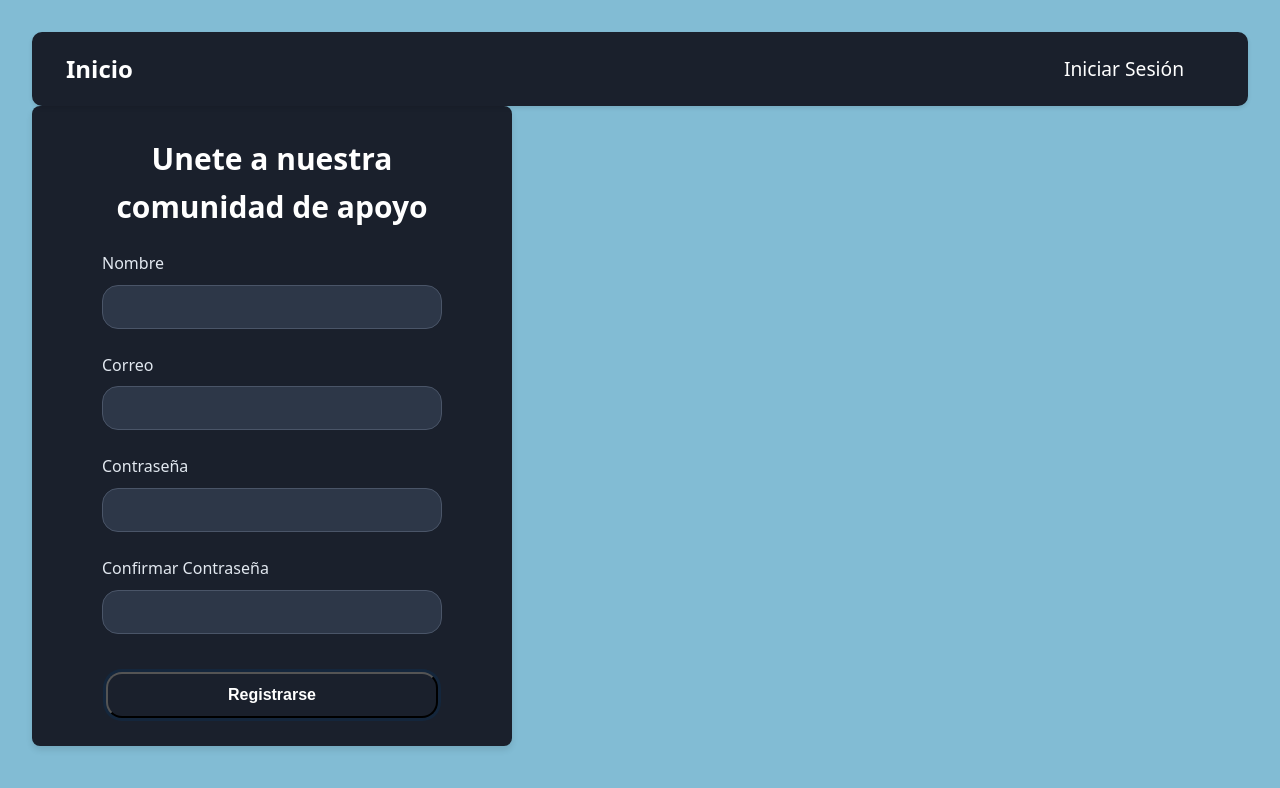
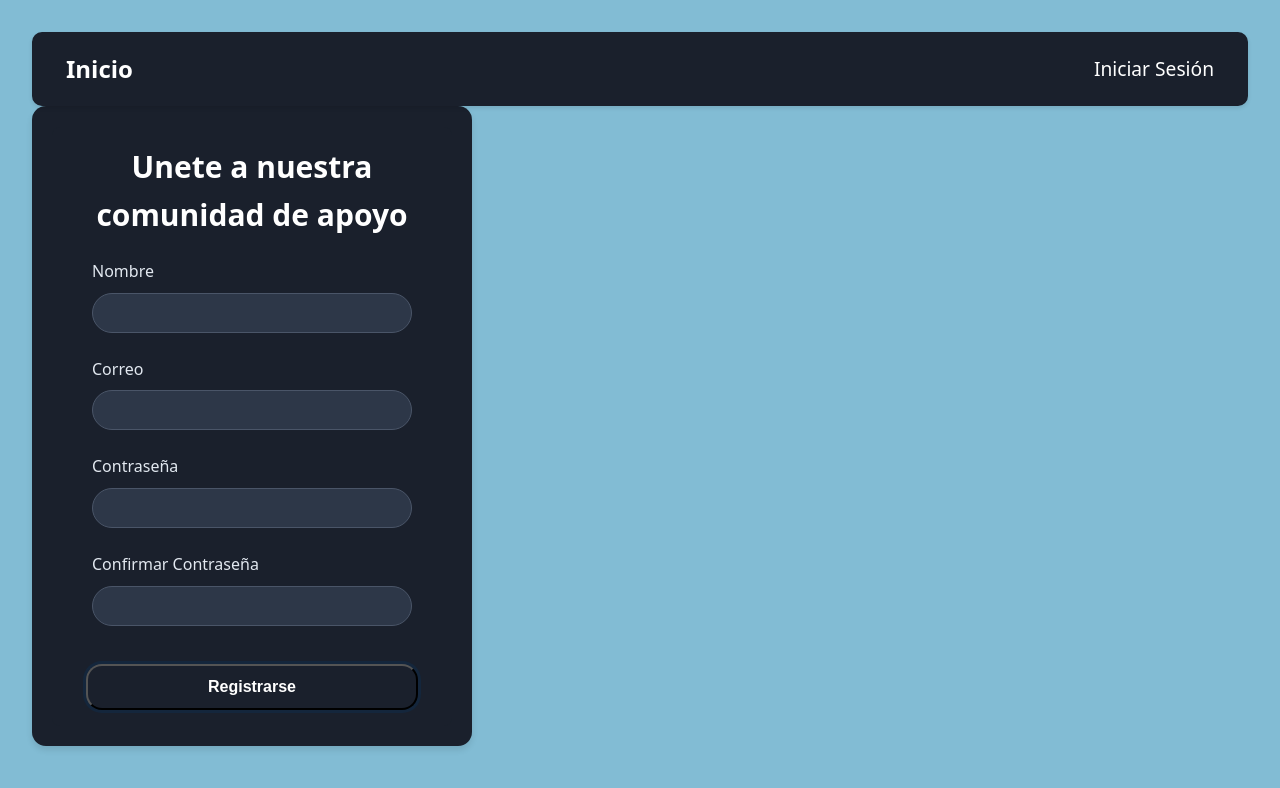
Before and after one commit to IsaacNw321/frontend-chat-ts, a React (Vite) app: page /register in a window 1280 px wide. Shown: the top 788 px of the page. Built offline with nearby package versions, Linux system fonts and the light colour scheme; no server answers.

Commit message:
fix: styles in logincontainer and nav li

```diff
--- a/src/components/Nav.tsx
+++ b/src/components/Nav.tsx
@@ -29,8 +29,8 @@ function Navigation() {
         <span></span>
       </button>
       <ul className={`nav-menu ${menuActive ? "active" : ""}`}>
+          {isLoggedIn ?  <li> <Link to="/dashboard">Empezar a chatear</Link> </li> : null}
         <li>
-          {isLoggedIn ? <Link to="/dashboard">Empezar a chatear</Link> : null}
           {
             isLoggedIn ?
             <button onClick={onLogout} className="button">
--- a/src/sessions/Register.tsx
+++ b/src/sessions/Register.tsx
@@ -43,7 +43,7 @@ export const Register = () => {
 
   return (
     <section className='authContainer'>
-      <div className='formContainer'>
+      <div className='formContaineR'>
         <form className='authForm' onSubmit={handleSubmit(onSubmit)} noValidate>
           <h2 className='formTitle'>Unete a nuestra comunidad de apoyo</h2>
           {isError && (
--- a/src/styles/Nav.css
+++ b/src/styles/Nav.css
@@ -36,14 +36,15 @@
   list-style: none;
   margin: 0;
   padding: 0;
+  text-align: center;
 }
 
 .nav-menu li a {
   color: var(--text-color);
   text-decoration: none;
   font-weight: 500;
+  text-align: center;
   transition: color 0.3s ease;
-  margin-right: 30px;
   font-size: 1.2rem;
 }
 
@@ -54,7 +55,8 @@
   transition: color 0.3s ease;
   background-color: transparent;
   border: none;
-  font-size: 1.1rem
+  font-size: 1.2rem;
+   margin-top: 0.4rem;
 }
 
 .button:hover {
@@ -85,6 +87,11 @@
     display: flex;
   }
 
+  .button {
+  margin-top: 0.4rem;
+}
+
+
   .nav-menu {
     display: none;
     position: absolute;
--- a/src/styles/sessions.css
+++ b/src/styles/sessions.css
@@ -26,14 +26,12 @@
 }
 
 .loginContainer{
-  background-color: var(--primary-color);
   width: 100%;
   height: 100vh;
   display: flex;
   justify-content: center;
   align-items: center;
   margin-top: 20px;
-  border-radius: 10px;
 }
 
 .Container{
@@ -48,16 +46,28 @@
 }
 
 
+.formContaineR {
+  display: flex;
+  justify-content: center;
+  align-items: center;
+  min-height: 80vh;
+  width: 440px;
+   background-color: var(--secondary-color);
+  box-shadow: 0 4px 6px rgba(0, 0, 0, 0.1);
+  padding: 16px;
+   border-radius: 14px;
+}
+
 .formContainer {
   display: flex;
   justify-content: center;
   align-items: center;
-  min-height: 80vh;
-  width: 480px;
-  background-color: #1a202c;
+  min-height: 75vh;
+  width: 440px;
+   background-color: var(--secondary-color);
   box-shadow: 0 4px 6px rgba(0, 0, 0, 0.1);
   padding: 10px;
-   border-radius: 8px;
+   border-radius: 16px;
 }
 
 .authForm {
@@ -69,6 +79,7 @@
   border-radius: 8px;
   width: 100%;
   max-width: 400px;
+  background-color: var(--secondary-color);
 }
 
 .formField {
@@ -84,13 +95,14 @@
 }
 
 .formField input {
-  width: 340px;
+  width: 320px;
   padding: 0.75rem;
   border: 1px solid #4a5568;
-  border-radius: 16px;
+  border-radius: 24px;
   background-color: #2d3748;
   color: #e2e8f0;
   font-size: 1rem;
+  height: 40px;
   transition: border-color 0.3s ease;
 }
 
@@ -187,11 +199,26 @@
 }
 
 @media (max-width: 480px) {
+  .authForm {
+  min-height: 54vh;
+  border-radius: 24px;
+}
   .formContainer {
     border-radius: 24px;
     width: 320px;
+    min-height: 80vh;
+    background-color: transparent;
+  }
+
+   .loginContainer {
+    min-height: 60vh;
+  }
+  .formContaineR {
+  border-radius: 24px;
+    width: 320px;
     min-height: 75vh;
-  }
+}
+
   .authForm {
     padding: 1.5rem;
   }
```
